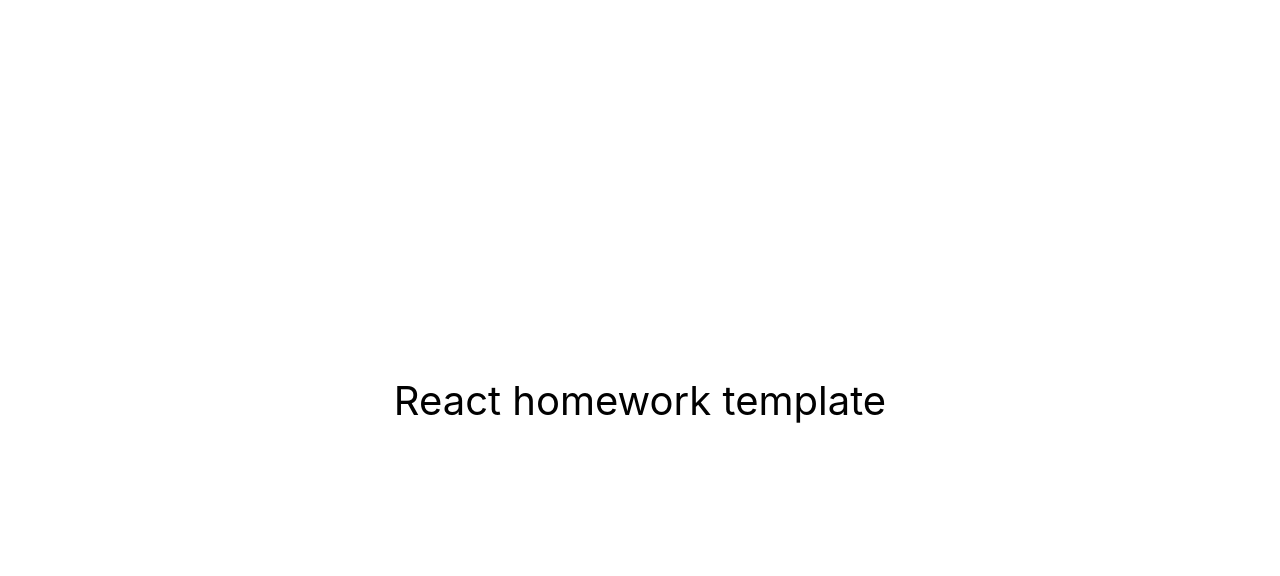
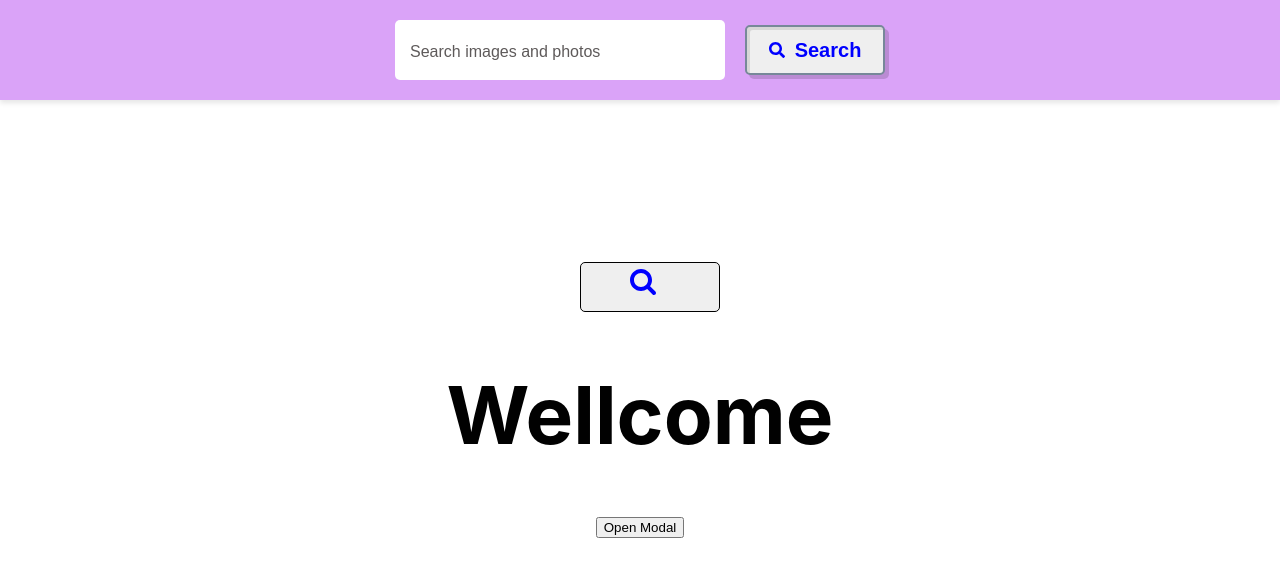
Before and after one commit to IrynaBuchma/goit-react-hw-03-image-finder, a React (Create React App) app: page / in a window 1280 px wide. Shown: the top 576 px of the page. Built offline with nearby package versions, Linux system fonts and the light colour scheme; no server answers.

Commit message:
test modal window, button icon, search form

```diff
--- a/package.json
+++ b/package.json
@@ -9,6 +9,7 @@
     "@testing-library/user-event": "^13.5.0",
     "react": "^18.1.0",
     "react-dom": "^18.1.0",
+    "react-icons": "^4.8.0",
     "react-scripts": "5.0.1",
     "web-vitals": "^2.1.3"
   },
--- a/public/index.html
+++ b/public/index.html
@@ -60,6 +60,7 @@
   <body>
     <noscript>You need to enable JavaScript to run this app.</noscript>
     <div id="root"></div>
+    <div id="modal-root"></div>
     <!--
       This HTML file is a template.
       If you open it directly in the browser, you will see an empty page.
--- a/src/components/App.jsx
+++ b/src/components/App.jsx
@@ -1,16 +1,64 @@
-export const App = () => {
+import React, { Component } from 'react';
+import Modal from '../components/Modal/Modal';
+import Button from '../components/Button/Button';
+import {ReactComponent as SearchIcon} from './icons/search.svg';
+import Searchbar from './Searchbar/Searchbar';
+
+
+export class App extends Component {
+
+  state = {
+    images:[],
+    loading: false,
+    showModal: false
+  }
+
+  componentDidMount() {
+    this.setState({ loading: true });
+
+    setTimeout(() => {
+    fetch ('https://pixabay.com/api/?key=34731135-6d68099f6d308706ad328c34f&q=yellow+flowers')
+      .then(res => res.json())
+      .then(images => this.setState(({ images })))
+      .finally(() => this.setState({ loading: false }));
+    }, 2000);
+  }
+
+  toggleModal = () => {
+    this.setState({showModal: !this.state.showModal});
+  }
+
+  render() {
+
+    const { showModal } = this.state;
+
     return (
       <div
         style={{
           height: '100vh',
           display: 'flex',
+          flexWrap: 'wrap',
+          flexDirection: 'column',
           justifyContent: 'center',
           alignItems: 'center',
           fontSize: 40,
           color: '#010101'
         }}
       >
-      React homework template
+        <div>
+          <Searchbar></Searchbar>
+        </div>
+          <Button children={<SearchIcon width="40" height="40" fill="blue"></SearchIcon>} onClick={this.toggleModal} aria-label="Search" allyProps/>
+          <h1>Wellcome</h1>
+          <button type="button" onClick={this.toggleModal}>Open Modal
+            {showModal && (
+              <Modal onClose={this.toggleModal}>
+                <h2>Hello</h2>
+                <button type="button" onClick={this.toggleModal}>Close
+                </button>
+              </Modal>)}
+          </button>
         </div>
     );
+  }
 };
--- /dev/null
+++ b/src/components/Button/Button.jsx
@@ -0,0 +1,22 @@
+import React from 'react';
+import PropTypes from 'prop-types';
+import css from './Button.module.css';
+
+
+const Button = ({ children, onClick, ...allyProps }) => (
+    <button class={css.searchform__button} type="submit" onClick={onClick} {...allyProps}>{children}</button>
+        /* <img class={icon-search} src="./images/search.svg" alt="icon-search" width="16" heigh="18"/> */
+);
+
+Button.defaultProps = {
+    onClick: () => null,
+    children: null,
+};
+
+Button.propTypes = {
+    onClick: PropTypes.func.isRequired,
+    children: PropTypes.node.isRequired,
+    'aria-label': PropTypes.string.isRequired,
+};
+
+export default Button;
--- /dev/null
+++ b/src/components/Button/Button.module.css
@@ -0,0 +1,25 @@
+.searchform__button {
+    display: flex;
+    align-items: center;
+    justify-content: center;
+    width: 140px;
+    height: 50px;
+    font-size: 16px;
+    font-weight: 600;
+    border: solid 1px;
+    border-radius: 5px;
+
+    margin-left: 20px;
+
+    cursor: pointer;
+
+    &:hover,
+    &:focus {
+        background-color: rgb(196, 196, 193);
+        box-shadow: 0px 3px 5px 0px rgba(0, 0, 0, 0.5);
+    }
+}
+
+.icon-search {
+    margin-right: 10px;
+}
--- /dev/null
+++ b/src/components/Modal/Modal.jsx
@@ -0,0 +1,40 @@
+import React, { Component } from "react";
+import { createPortal } from "react-dom";
+import css from './Modal.module.css';
+
+
+const modalRoot = document.querySelector('#modal-root');
+
+export default class Modal extends Component {
+
+    componentDidMount() {
+        window.addEventListener('keydown', this.handleKeydown);
+    };
+
+    componentWillUnmount() {
+        window.removeEventListener('keydown', this.handleKeydown);
+    };
+
+    handleKeydown = e => {
+        if(e.code === 'Escape') {
+            this.props.onClose();
+        };
+    };
+
+    handleOverlayClick = evt => {
+        if(evt.currentTarget === evt.target) {
+            this.props.onClose();
+        };
+    };
+
+    render() {
+        return createPortal(
+            <div className={css.overlay} onClick={this.handleOverlayClick}>
+                <div className={css.modal}>{this.props.children}
+                    <img src="" alt=""/>
+                </div>
+            </div>,
+            modalRoot,
+        );
+};
+};
--- /dev/null
+++ b/src/components/Modal/Modal.module.css
@@ -0,0 +1,22 @@
+.overlay {
+    position: fixed;
+    top: 0;
+    left: 0;
+    width: 100vw;
+    height: 100vh;
+    background-color: rgba(0, 0, 0, 0.5);
+}
+
+.modal {
+    position: absolute;
+    top: 50%;
+    left: 50%;
+    transform: translate(-50%, -50%);
+    min-height: 300px;
+    max-width: 600px;
+    width: 100%;
+    padding: 12px;
+    background-color: #fff;
+    border-radius: 3px;
+    box-shadow: 0px 2px 1px -1px rgba(0, 0, 0, 0.2), 0px 1px 1px 0px rgba(0, 0, 0, 0.14), 0px 1px 3px 0px rgba(0, 0, 0, 0.12);
+}
--- /dev/null
+++ b/src/components/Searchbar/Searchbar.jsx
@@ -0,0 +1,55 @@
+import React, {Component} from "react";
+import PropTypes from 'prop-types';
+import css from './Searchbar.module.css';
+import { FaSearch } from 'react-icons/fa';
+
+export default class Searchbar extends Component {
+
+    state = {
+        inputData: '',
+    }
+
+    onInputChange= (e) => {
+        this.setState({ inputData: e.currentTarget.value.toLowerCase() });
+    }
+
+    handleSubmit = (e) => {
+        e.preventDefault();
+        const { inputData } = this.state;
+        this.props.onSubmit({ inputData });
+        this.setState({ inputData: '', });
+    }
+
+    render() {
+
+        const { inputData } = this.state;
+        return (
+            <header classNameName={css.searchbar}>
+                <form className={css.searchform} onSubmit={this.handleSubmit}>
+
+                    <input
+                        className={css.searchform__input}
+                        name="inputData"
+                        value={inputData}
+                        onChange={this.onInputChange}
+                        type="text"
+                        autocomplete="off"
+                        autofocus
+                        placeholder="Search images and photos"
+                    />
+
+                    <button type="submit" className={css.searchform__btn}>
+                        <FaSearch width="2em" height="2em" fill="blue"/>
+                        <span className={css.searchform__btnLabel}>Search</span>
+                    </button>
+                </form>
+            </header>
+        )
+    }
+}
+
+Searchbar.propTypes = {
+ inputData: PropTypes.string.isRequired,
+ onInputChange: PropTypes.func.isRequired,
+ onSearch: PropTypes.func.isRequired,
+}
--- /dev/null
+++ b/src/components/Searchbar/Searchbar.module.css
@@ -0,0 +1,55 @@
+.searchform {
+    position: fixed;
+    top: 0;
+    left: 0;
+    width: 100%;
+    display: flex;
+    align-items: center;
+    justify-content: center;
+    padding: 20px 0 20px 0;
+    background:rgba(203, 125, 245, 0.7);
+    box-shadow: 0px 3px 5px 0px rgba(0, 0, 0, 0.1);
+}
+
+.searchform__input {
+    width: 300px;
+    height: 50px;
+    padding: 5px 15px 5px 15px;
+    font-size: 20px;
+    border: none;
+    border-radius: 5px;
+
+    &::placeholder {
+        font-size: 16px;
+        color: #5e5a5a;
+    }
+}
+
+.searchform__btn {
+    display: flex;
+    align-items: center;
+    justify-content: center;
+    width: 140px;
+    height: 50px;
+    font-size: 16px;
+    font-weight: 600;
+    border: solid, 2px, lightslategray;
+    border-radius: 5px;
+    color: blue;
+    box-shadow: 4px 4px 0px 0px rgba(0, 0, 0, 0.15), inset  3px 3px rgba( 0.5, 0, 0, 0.1);
+
+    margin-left: 20px;
+
+    cursor: pointer;
+
+    &:hover,
+    &:focus {
+        background-color: rgb(196, 196, 193);
+        box-shadow: 0px 3px 5px 0px rgba(0, 0, 0, 0.5);
+    }
+}
+
+.searchform__btnLabel {
+    margin-left: 10px;
+    font-size: 20px;
+}
--- a/src/index.css
+++ b/src/index.css
@@ -1,4 +1,4 @@
-@import-normalize; /* bring in normalize.css styles */
+/* @import-normalize; /* bring in normalize.css styles */
 
 body {
   margin: 0;
```
Also changed, not shown: src/components/icons/search.svg (added), 1 other file (tests, documents, lock files or other folders). Lines whose indentation alone changed are shown as unchanged.
